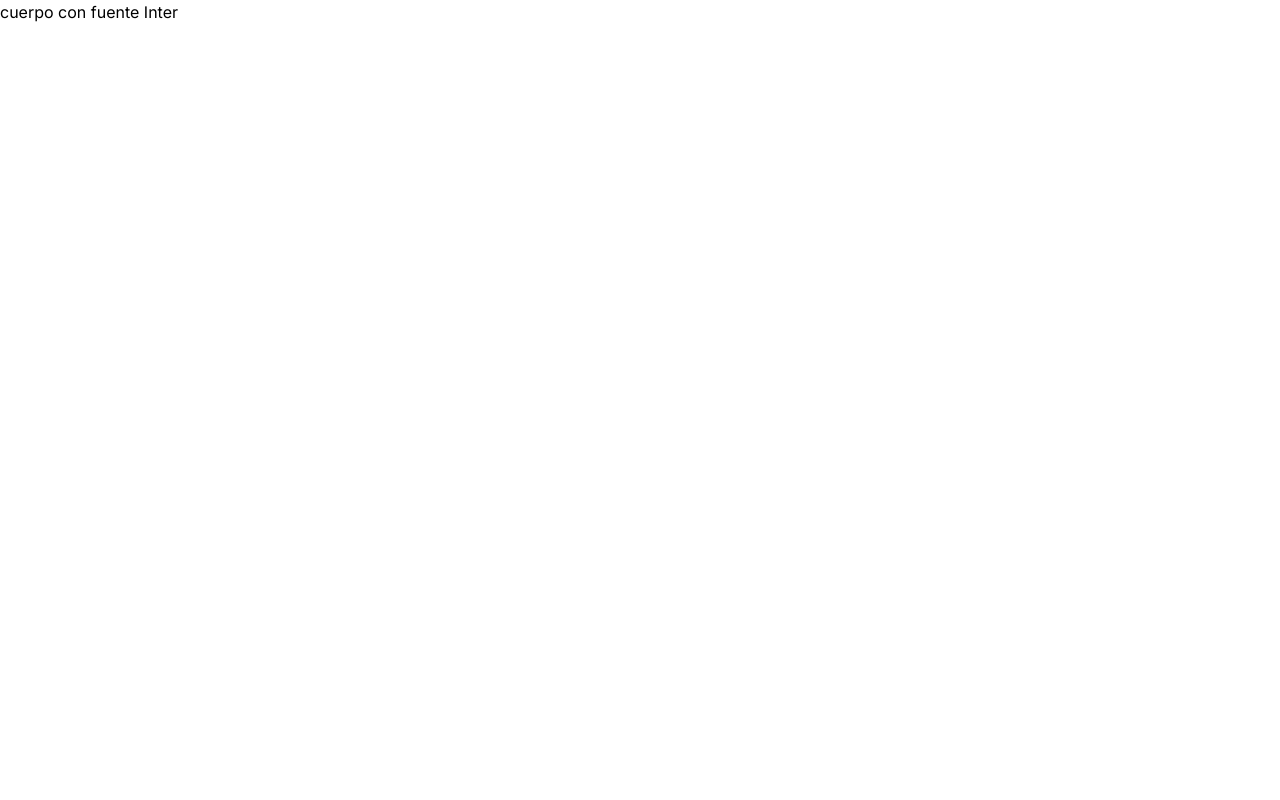
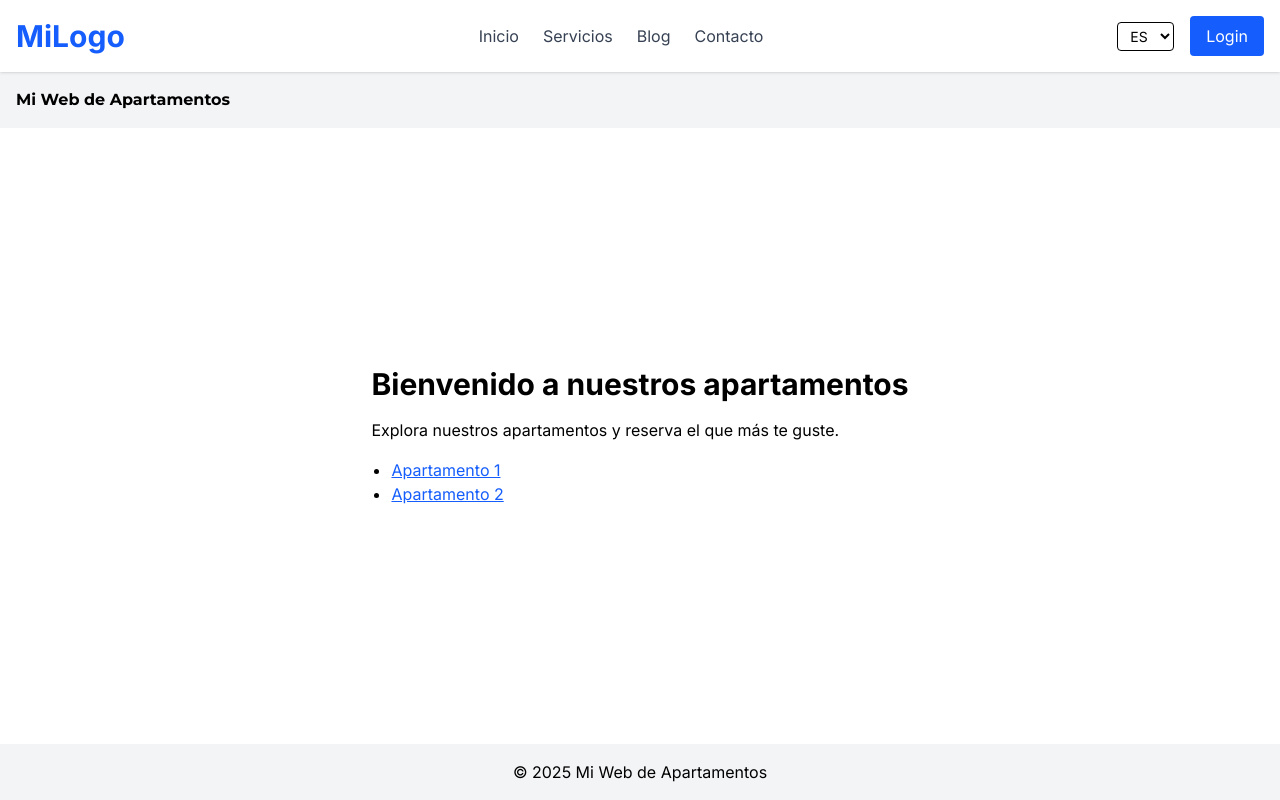
Before and after one commit to vtorresvcf/reservas-apartamentos, a Next.js app: page / in a window 1280 px wide. Built offline with nearby package versions, Linux system fonts and the light colour scheme.

Commit message:
navbar casi terminado

```diff
--- /dev/null
+++ b/src/app/apartamentos/apartamento1/page.tsx
@@ -0,0 +1,7 @@
+export default function ApartamentosDetallePage() {
+  return (
+    <div>
+      <h1>Hello Apartamento1DetallePage</h1>
+    </div>
+  );
+}
--- /dev/null
+++ b/src/app/apartamentos/apartamento2/page.tsx
@@ -0,0 +1,7 @@
+export default function ApartamentosDetallePage() {
+  return (
+    <div>
+      <h1>Hello Apartamento2DetallePage</h1>
+    </div>
+  );
+}
--- /dev/null
+++ b/src/app/contacto/page.tsx
@@ -0,0 +1,8 @@
+export default function ContactoPage() {
+  return (
+    <section>
+      <h2 className="text-3xl font-bold mb-4">Contacto</h2>
+      <p>Escríbenos a contacto@apartamentos.com o llama al 123-456-789.</p>
+    </section>
+  );
+}
--- a/src/app/layout.tsx
+++ b/src/app/layout.tsx
@@ -1,22 +1,37 @@
-import type { Metadata } from "next";
-import { Inter } from "next/font/google";
+import Navbar from "@/components/Navbar";
 import "./globals.css";
+import { Montserrat, Inter } from "next/font/google";
 
-const inter = Inter({ subsets: ["latin"], weight: ["400", "500", "700"] });
+const montserrat = Montserrat({ subsets: ["latin"], weight: "700" });
+const inter = Inter({ subsets: ["latin"] });
 
-export const metadata: Metadata = {
-  title: "Apartamentos Mushus",
-  description: "Alquiler de apartamentos turísticos en la playa",
+export const metadata = {
+  title: "Mi Web de Apartamentos",
+  description: "Reserva tu apartamento favorito",
 };
 
 export default function RootLayout({
   children,
-}: Readonly<{
+}: {
   children: React.ReactNode;
-}>) {
+}) {
   return (
     <html lang="es" className={inter.className}>
-      <body>{children}</body>
+      <body className="min-h-screen flex flex-col">
+        <Navbar />
+        <header className="bg-gray-100 p-4">
+          <h1 className={montserrat.className}>Mi Web de Apartamentos</h1>
+        </header>
+
+        {/* Contenedor principal centrado */}
+        <main className="flex-1 flex items-center justify-center p-4">
+          {children}
+        </main>
+
+        <footer className="bg-gray-100 p-4 text-center">
+          © 2025 Mi Web de Apartamentos
+        </footer>
+      </body>
     </html>
   );
 }
--- a/src/app/page.tsx
+++ b/src/app/page.tsx
@@ -1,9 +1,30 @@
 export default function Home() {
   return (
-    <div>
-      <main>
-        <p>cuerpo con fuente Inter</p>
-      </main>
-    </div>
+    <section>
+      <h2 className="text-3xl font-bold mb-4">
+        Bienvenido a nuestros apartamentos
+      </h2>
+      <p className="mb-4">
+        Explora nuestros apartamentos y reserva el que más te guste.
+      </p>
+      <ul className="list-disc pl-5">
+        <li>
+          <a
+            href="/apartamentos/apartamento1"
+            className="text-blue-600 underline"
+          >
+            Apartamento 1
+          </a>
+        </li>
+        <li>
+          <a
+            href="/apartamentos/apartamento2"
+            className="text-blue-600 underline"
+          >
+            Apartamento 2
+          </a>
+        </li>
+      </ul>
+    </section>
   );
 }
--- /dev/null
+++ b/src/components/Navbar.tsx
@@ -0,0 +1,95 @@
+"use client";
+
+import React, { useState } from "react";
+import Link from "next/link";
+
+const Navbar: React.FC = () => {
+  const [isOpen, setIsOpen] = useState(false);
+
+  // Links dinámicos
+  const links = [
+    { name: "Inicio", href: "/" },
+    { name: "Servicios", href: "/servicios" },
+    { name: "Blog", href: "/blog" },
+    { name: "Contacto", href: "/contacto" },
+  ];
+
+  return (
+    <nav className="relative px-4 py-4 flex items-center justify-between bg-white shadow">
+      {/* Logo */}
+      <Link href="/" className="text-3xl font-bold leading-none">
+        <span className="text-blue-600">MiLogo</span>
+      </Link>
+
+      {/* Botón burger (mobile) */}
+      <div className="lg:hidden">
+        <button
+          className="flex items-center text-blue-600 p-3"
+          onClick={() => setIsOpen(!isOpen)}
+        >
+          <svg
+            className="w-6 h-6 fill-current"
+            viewBox="0 0 20 20"
+            xmlns="http://www.w3.org/2000/svg"
+          >
+            {isOpen ? (
+              <path
+                fillRule="evenodd"
+                d="M4.293 4.293a1 1 0 011.414 0L10 8.586l4.293-4.293a1 1 0
+                111.414 1.414L11.414 10l4.293 4.293a1 1 0
+                01-1.414 1.414L10 11.414l-4.293 4.293a1 1 0
+                01-1.414-1.414L8.586 10 4.293 5.707a1 1 0
+                010-1.414z"
+              />
+            ) : (
+              <path
+                d="M0 3h20v2H0V3zm0 6h20v2H0V9zm0
+              6h20v2H0v-2z"
+              />
+            )}
+          </svg>
+        </button>
+      </div>
+
+      {/* Links centrados (desktop) + menú responsive */}
+      <div
+        className={`${
+          isOpen ? "block" : "hidden"
+        } absolute top-full left-0 w-full bg-white lg:bg-transparent lg:static lg:block`}
+      >
+        <ul className="flex flex-col lg:flex-row lg:justify-center lg:items-center lg:space-x-6 p-4 lg:p-0 text-center">
+          {links.map((link) => (
+            <li key={link.name}>
+              <Link
+                href={link.href}
+                className="block py-2 text-gray-700 hover:text-blue-600 transition"
+              >
+                {link.name}
+              </Link>
+            </li>
+          ))}
+        </ul>
+      </div>
+
+      {/* Botón login + selector de idioma */}
+      <div className="hidden lg:flex items-center space-x-4">
+        {/* Selector idioma */}
+        <select className="border rounded px-2 py-1 text-sm">
+          <option value="es">ES</option>
+          <option value="en">EN</option>
+          <option value="fr">FR</option>
+        </select>
+
+        {/* Login */}
+        <Link
+          href="/login"
+          className="py-2 px-4 text-white bg-blue-600 rounded hover:bg-blue-700 transition"
+        >
+          Login
+        </Link>
+      </div>
+    </nav>
+  );
+};
+
+export default Navbar;
```
Also changed, not shown: package.json (+9 -5 lines), 1 other file (tests, documents, lock files or other folders).
